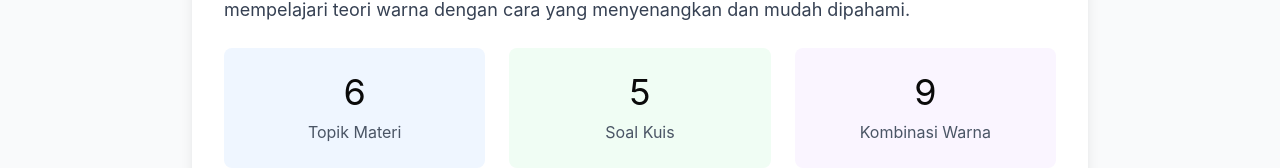
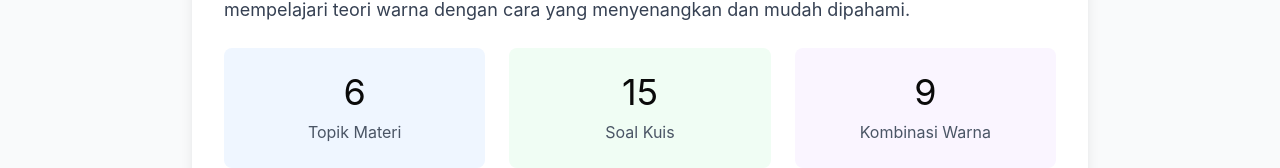
Before and after one commit to syaqilla24/colorlab, a React (Vite) app: page /app/about in a window 1280 px wide. Shown: the part 352-520 px from the top of the page. Built offline with nearby package versions, Linux system fonts and the light colour scheme.

Commit message:
update quiz count

```diff
--- a/src/app/components/About.tsx
+++ b/src/app/components/About.tsx
@@ -41,7 +41,7 @@ export default function About() {
                 <p className="text-gray-600">Topik Materi</p>
               </div>
               <div className="text-center p-6 bg-green-50 rounded-lg">
-                <div className="text-4xl mb-2">5</div>
+                <div className="text-4xl mb-2">15</div>
                 <p className="text-gray-600">Soal Kuis</p>
               </div>
               <div className="text-center p-6 bg-purple-50 rounded-lg">
```
